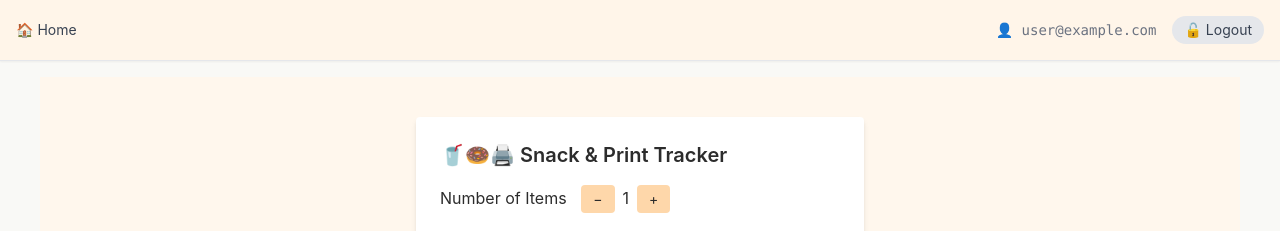
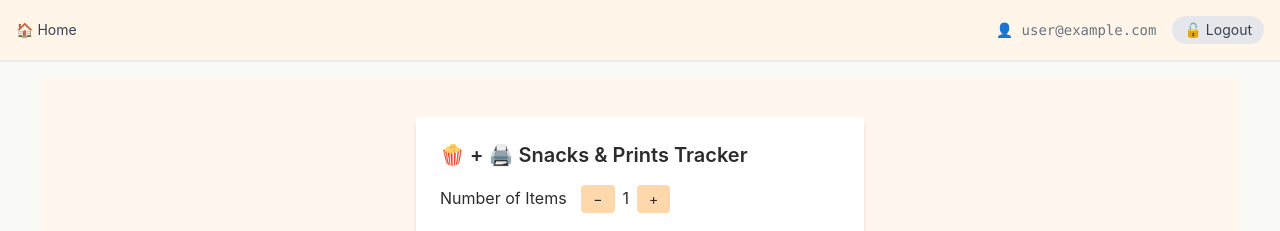
Before and after one commit to katiash/office-snack-tracker, a Next.js app: page / in a window 1280 px wide. Shown: the top 231 px of the page. Built offline with nearby package versions, Linux system fonts and the light colour scheme; no server answers; the database is empty; sample sign-in values are in the browser's storage.

Commit message:
Add a change on a SnackForm title (less busy) and more compatibility with favicon image

```diff
--- a/components/SnackForm.tsx
+++ b/components/SnackForm.tsx
@@ -96,7 +96,7 @@ export default function SnackForm({ onLogSubmitted }: SnackFormProps) {
       onSubmit={handleSubmit}
       className="max-w-md mx-auto bg-white p-6 rounded shadow-md space-y-4 w-full"
     >
-      <h2 className="text-xl font-semibold mb-2">🥤🍩🖨️ Snack & Print Tracker</h2>
+      <h2 className="text-xl font-semibold mb-2"> 🍿 + 🖨️ Snacks & Prints Tracker</h2>
 
       <div className="flex items-center gap-2">
         <label className="w-1/3">Number of Items</label>
```
